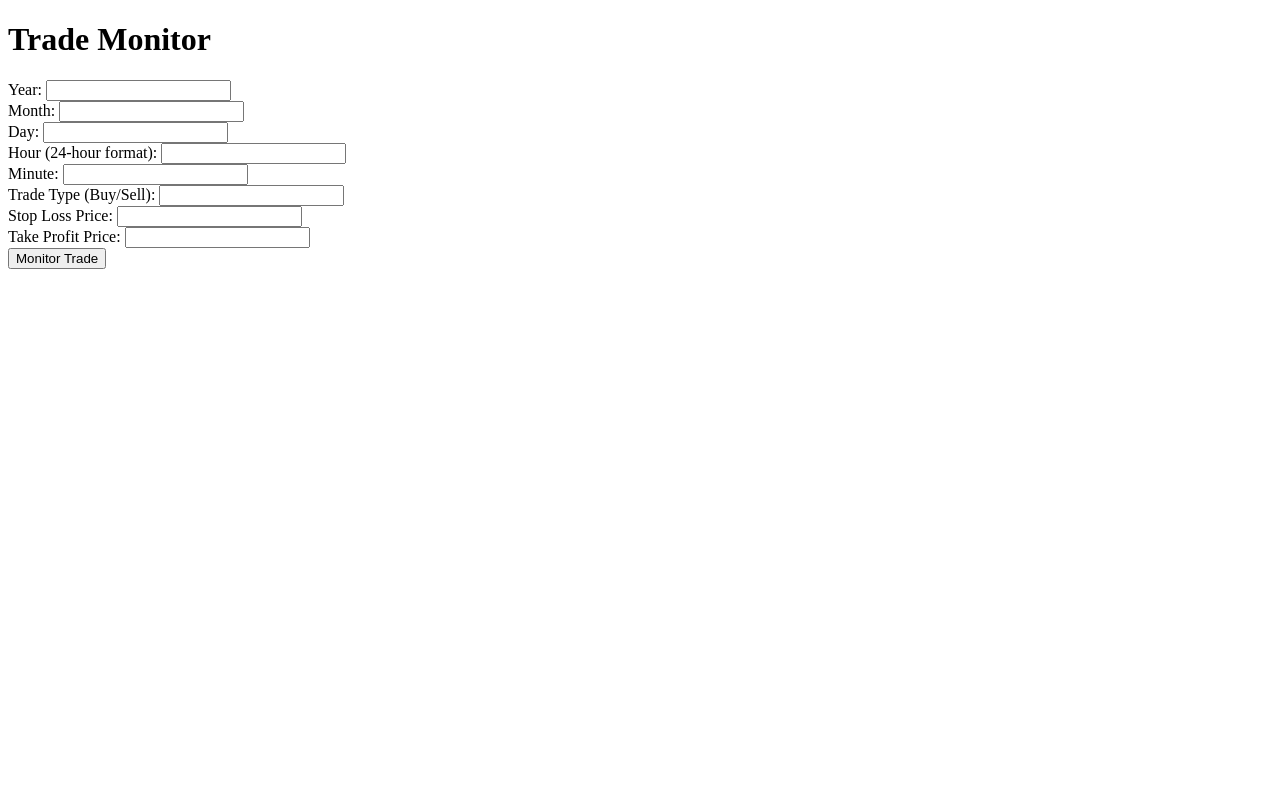
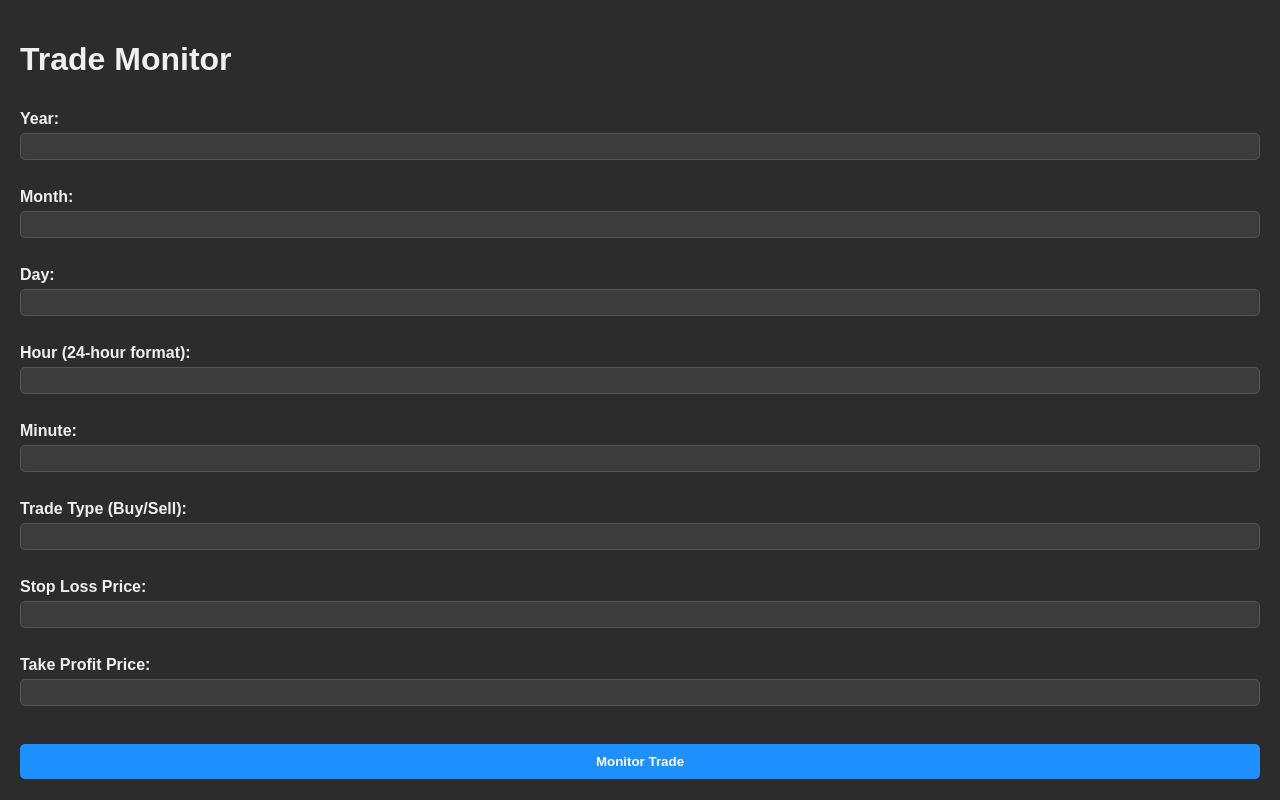
Before and after one commit to nafis333/App-Backtest, a Flask app: page / in a window 1280 px wide. Run offline with Flask 3, Linux system fonts and the light colour scheme; parts of the project's set-up code (start-up, migrations or seed data) failed here and were passed over.

Commit message:
cool interface edit

```diff
--- a/templates/index.html
+++ b/templates/index.html
@@ -4,6 +4,47 @@
     <meta charset="UTF-8">
     <meta name="viewport" content="width=device-width, initial-scale=1.0">
     <title>Trade Monitor</title>
+    <style>
+        body {
+            background-color: #2c2c2c;
+            color: #f0f0f0;
+            font-family: 'Arial', sans-serif;
+            margin: 0;
+            padding: 20px;
+        }
+        h1 {
+            font-weight: bold;
+        }
+        form {
+            display: flex;
+            flex-direction: column;
+        }
+        label {
+            margin-top: 10px;
+            font-weight: bold;
+        }
+        input {
+            background-color: #3c3c3c;
+            color: #f0f0f0;
+            border: 1px solid #555;
+            border-radius: 5px;
+            padding: 5px;
+            margin-top: 5px;
+        }
+        button {
+            background-color: #1e90ff;
+            color: #fff;
+            border: none;
+            border-radius: 5px;
+            padding: 10px;
+            margin-top: 20px;
+            cursor: pointer;
+            font-weight: bold;
+        }
+        button:hover {
+            background-color: #1c86ee;
+        }
+    </style>
 </head>
 <body>
     <h1>Trade Monitor</h1>
```
Also changed, not shown: templates/results.html (+30 -0 lines).
